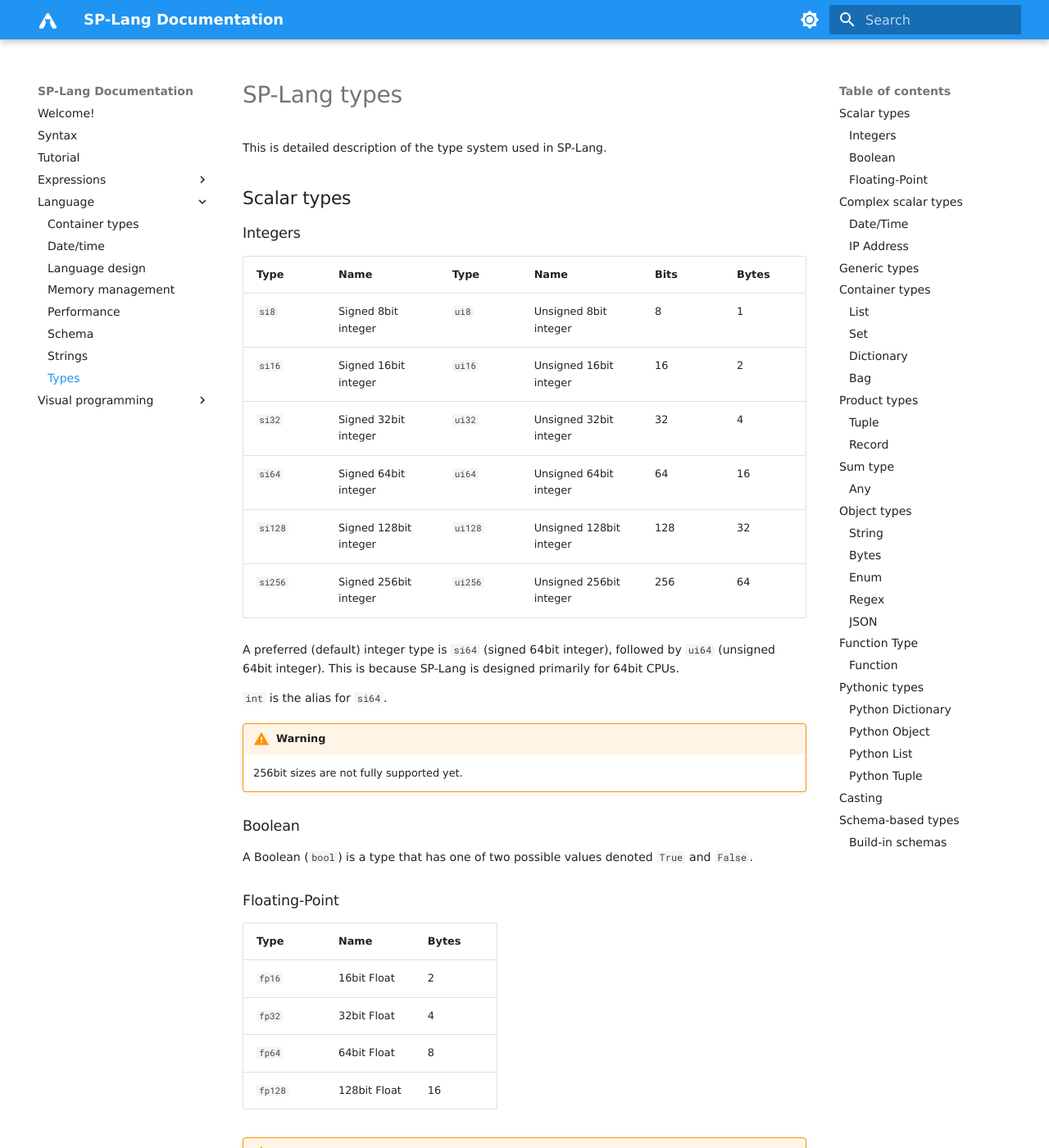
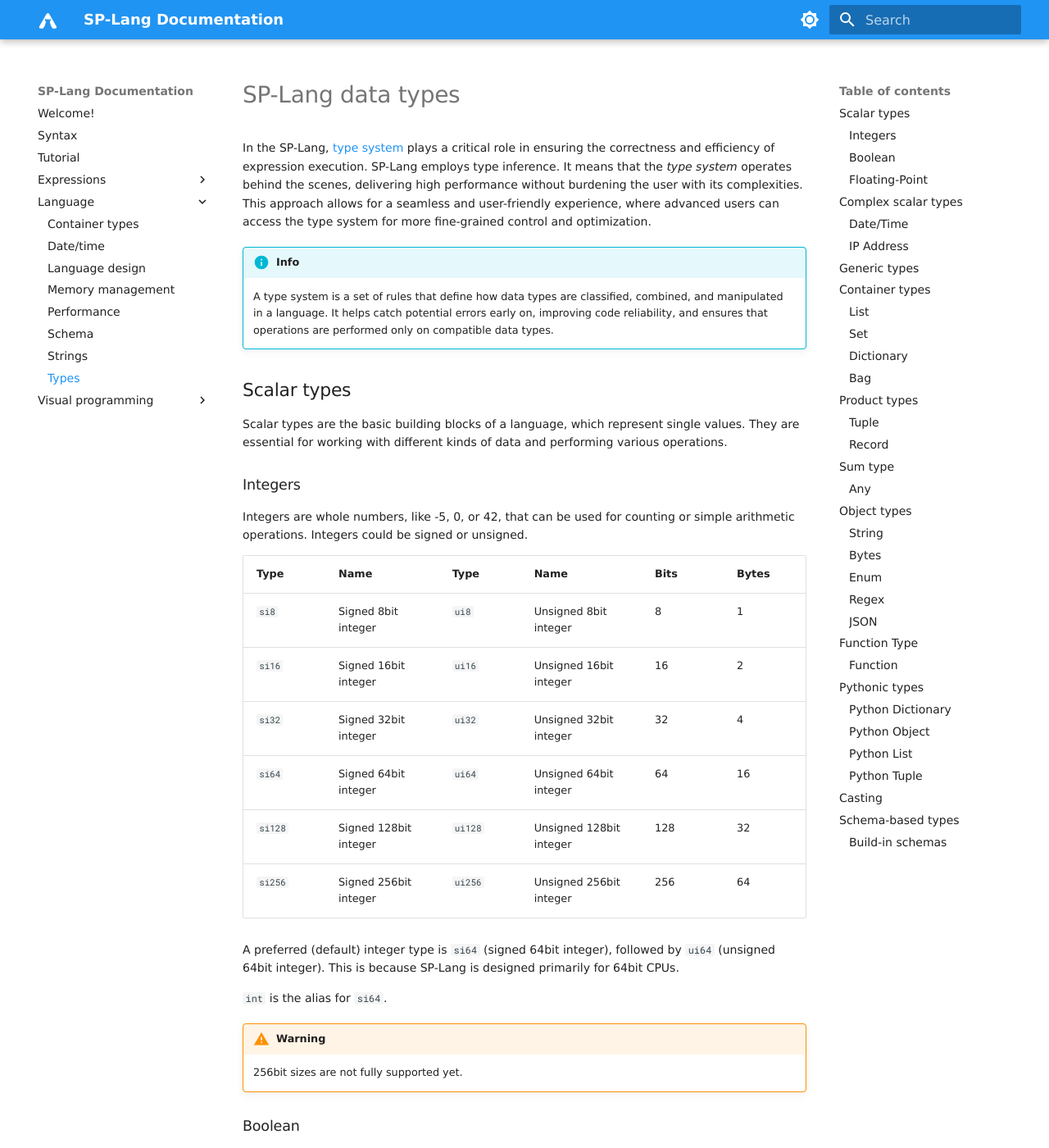
Before and after one commit to TeskaLabs/splang-docs, an MkDocs documentation site: the page built from docs/language/types.md, in a window 1280 px wide and 1400 px high. Shown: the whole window at 82% size. Built offline with MkDocs 1.6.1 and Material for MkDocs 9.7.7, drawn with Linux system fonts in a browser that asks for light colours; some web fonts are replaced; some of the changed text lies outside the part shown.

Commit message:
Progress

```diff
--- a/docs/language/types.md
+++ b/docs/language/types.md
@@ -2,14 +2,29 @@
 title: Types
 ---
 
-# SP-Lang types
+# SP-Lang data types
 
-This is detailed description of the type system used in SP-Lang.
+In the SP-Lang, [type system](https://en.wikipedia.org/wiki/Type_system) plays a critical role in ensuring the correctness and efficiency of expression execution.
+SP-Lang employs type inference.
+It means that the _type system_ operates behind the scenes, delivering high performance without burdening the user with its complexities.
+This approach allows for a seamless and user-friendly experience, where advanced users can access the type system for more fine-grained control and optimization.
+
+
+!!! info
+
+    A type system is a set of rules that define how data types are classified, combined, and manipulated in a language.
+    It helps catch potential errors early on, improving code reliability, and ensures that operations are performed only on compatible data types.
 
 
 ## Scalar types
 
+Scalar types are the basic building blocks of a language, which represent single values.
+They are essential for working with different kinds of data and performing various operations.
+
 ### Integers
+
+Integers are whole numbers, like -5, 0, or 42, that can be used for counting or simple arithmetic operations.
+Integers could be signed or unsigned.
 
 |Type|Name|Type|Name|Bits|Bytes|
 |:----|:----|:----|:----|:----|:----|
@@ -37,12 +52,14 @@ A Boolean (`bool`) is a type that has one of two possible values denoted `True`
 
 ### Floating-Point
 
+Floating-point numbers are decimal numbers, such as 3.14 or -0.5, that are useful for calculations involving fractions or more precise values.
+
 |Type|Name|Bytes|
 |:----|:----|:----|
-|`fp16`|16bit Float|2|
-|`fp32`|32bit Float|4|
-|`fp64`|64bit Float|8|
-|`fp128`|128bit Float|16|
+|`fp16`|16bit float|2|
+|`fp32`|32bit float|4|
+|`fp64`|64bit float|8|
+|`fp128`|128bit float|16|
 
 
 !!! warning
@@ -83,14 +100,20 @@ Broken time means that `year`, `month`, `day`, `hour`, `minute`, `second` and `m
     * `S` / `second`
     * `u` / `microsecond`
 
+More detailed description of date/time is [here](../date-time).
+
 
 ### IP Address
+
+This data type contains IPv4 or IPv6 address.
 
 `ip`
 
 Underlying scalar type: `ui128`
 
-IPv4 are mapped into IPv6 space, using [RFC 4291 "IPv4-Mapped IPv6 Address"](https://datatracker.ietf.org/doc/html/rfc4291#section-2.5.5.2).
+!!! abstract "RFC 4291"
+
+    IPv4 are mapped into IPv6 space as prescribed in [RFC 4291 "IPv4-Mapped IPv6 Address"](https://datatracker.ietf.org/doc/html/rfc4291#section-2.5.5.2).
 
 
 ## Generic types
```
Also changed, not shown: other parts of docs/language/types.md (+7 -4 lines).
